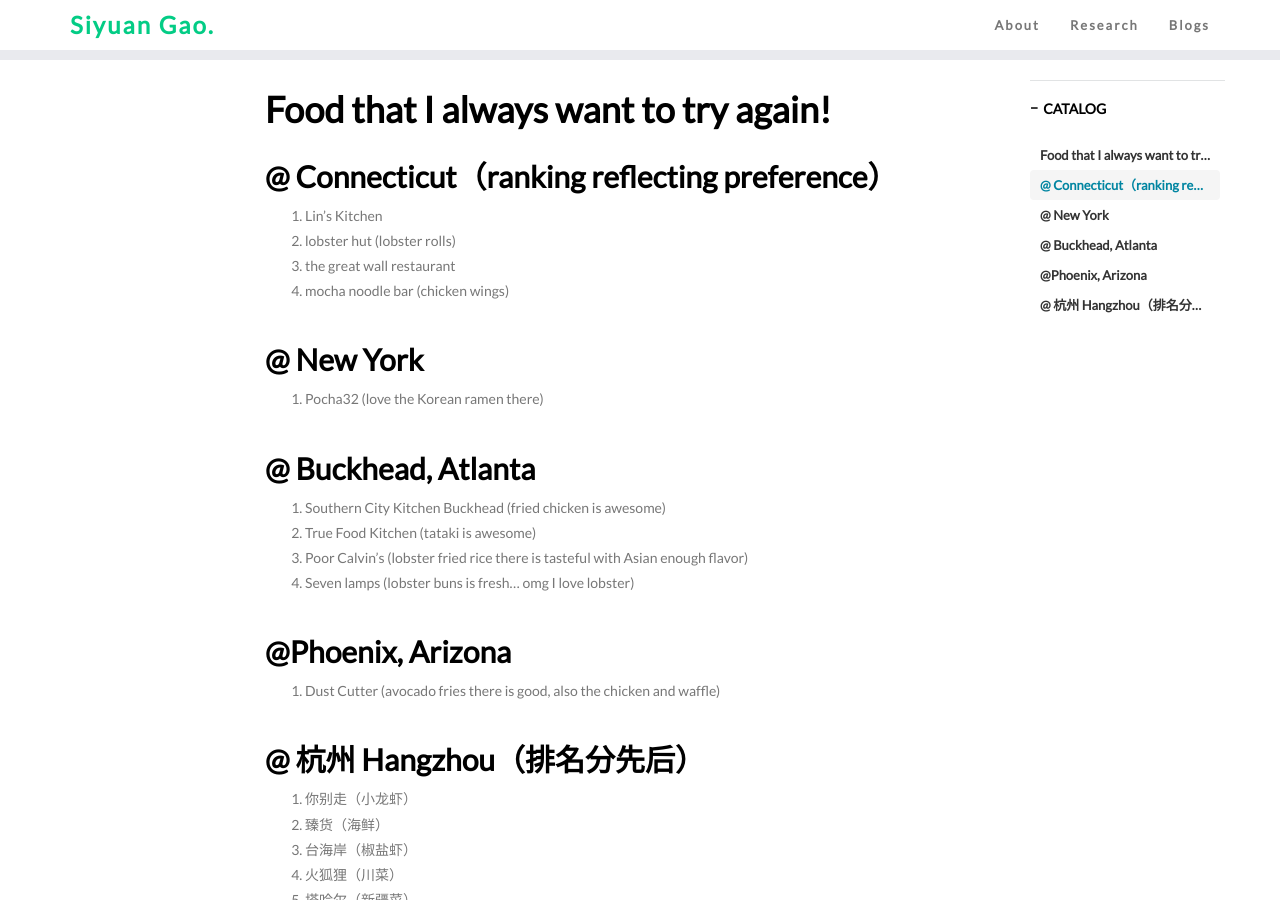
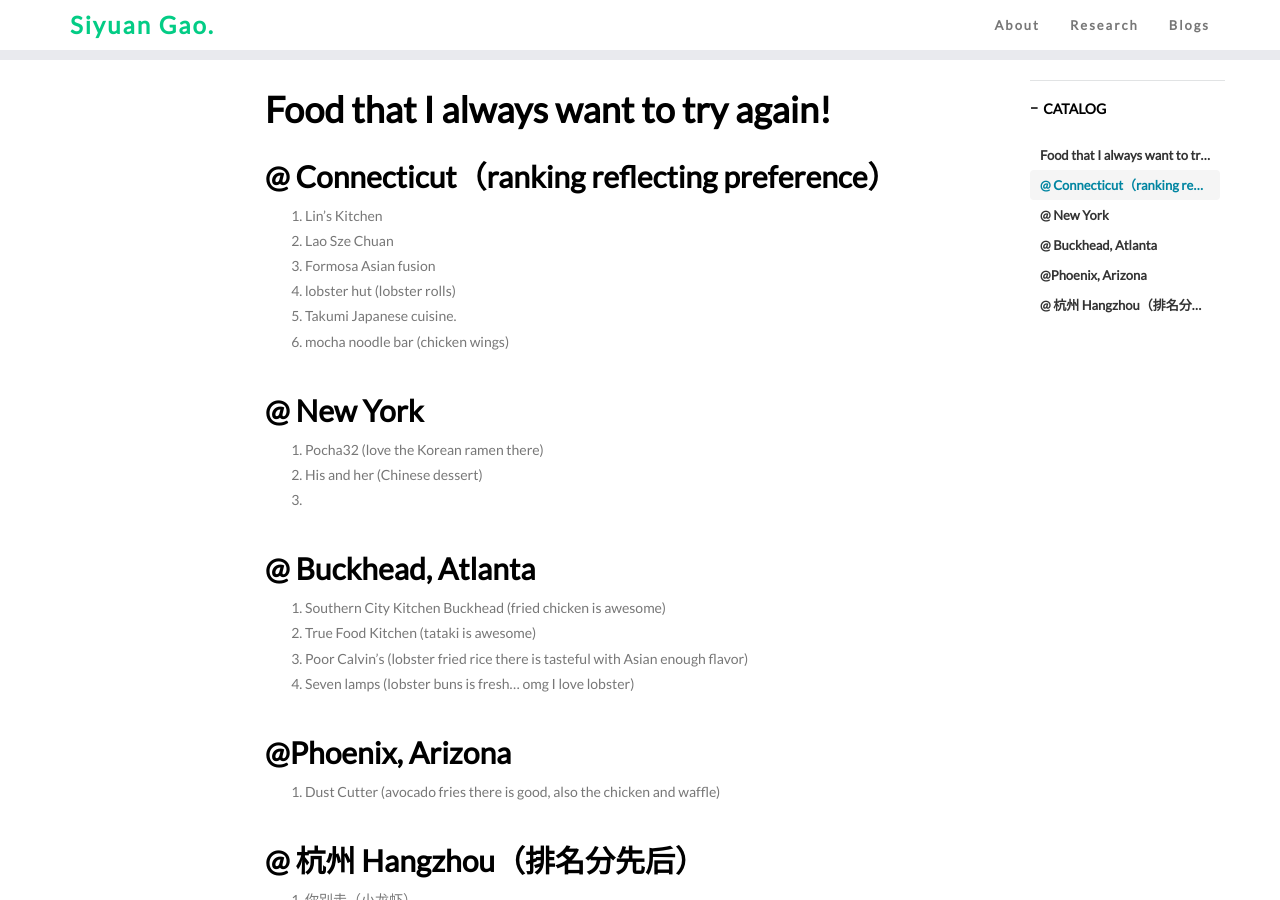
Before and after one commit to carricky/carricky.github.io, a Jekyll site: the page built from _posts/2018-06-21-food.md, in a window 1280 px wide and 900 px high. Built offline with Jekyll 4.4.1, drawn with Linux system fonts in a browser that asks for light colours; nearby versions of some CDN libraries; comment, search, counter and statistics services are not loaded.

Commit message:
Update the foodie post

```diff
--- a/_posts/2018-06-21-food.md
+++ b/_posts/2018-06-21-food.md
@@ -9,12 +9,16 @@
 
 ## @ Connecticut（ranking reflecting preference）
 1. Lin’s Kitchen
-2. lobster hut (lobster rolls)
-3. the great wall restaurant
-4. mocha noodle bar (chicken wings)
+2. Lao Sze Chuan
+3. Formosa Asian fusion
+4. lobster hut (lobster rolls)
+5. Takumi Japanese cuisine.
+6. mocha noodle bar (chicken wings)
 
 ## @ New York
 1. Pocha32 (love the Korean ramen there)
+2. His and her (Chinese dessert)
+3.
 
 ## @ Buckhead, Atlanta
 1. Southern City Kitchen Buckhead (fried chicken is awesome)
```
